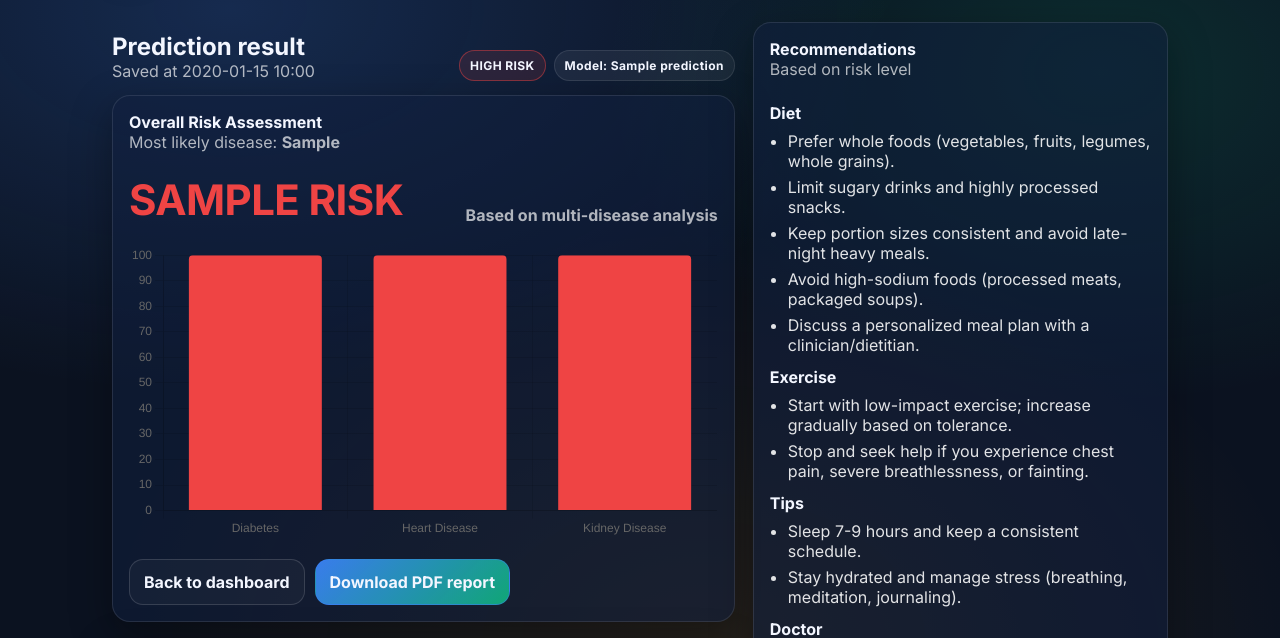
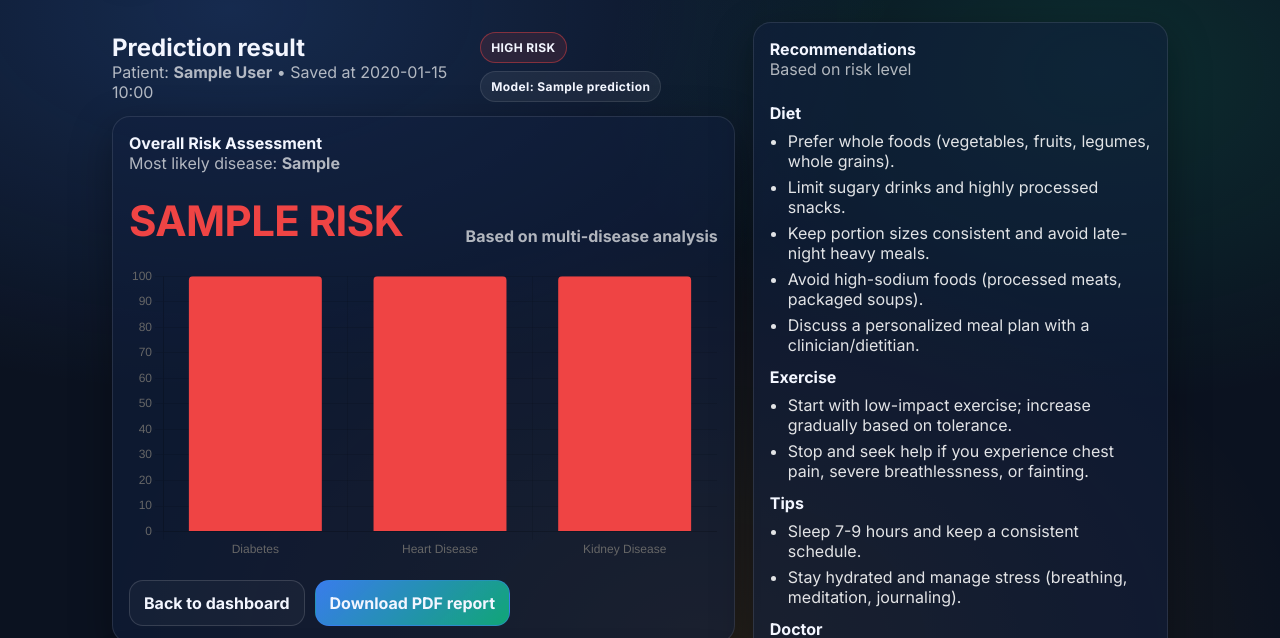
Before and after one commit to shivamgiri068/chronic-ml-predictor, a Flask app: page /result/1 in a window 1280 px wide. Shown: the part 87-725 px from the top of the page. Run offline with Flask 3, Linux system fonts and the light colour scheme; a user stored in the database is signed in; tables that the repository leaves empty hold one stand-in row (values such as "Sample post").

Commit message:
Enhance: Add patient name to results UI and PDF report

```diff
--- a/app.py
+++ b/app.py
@@ -488,6 +488,7 @@ def create_app() -> Flask:
         pdf.cell(0, 10, "Chronic Disease Risk Report", ln=1)
 
         pdf.set_font("Helvetica", size=11)
+        pdf.cell(0, 8, f"Patient Name: {pred.user.name}", ln=1)
         pdf.cell(0, 8, f"Generated: {datetime.utcnow().strftime('%Y-%m-%d %H:%M UTC')}", ln=1)
         pdf.ln(2)
 
--- a/templates/result.html
+++ b/templates/result.html
@@ -5,7 +5,7 @@
       <div class="page-title">
         <div>
           <h2>Prediction result</h2>
-          <div class="muted">Saved at {{ pred.created_at.strftime("%Y-%m-%d %H:%M") }}</div>
+          <div class="muted">Patient: <b>{{ pred.user.name }}</b> &bull; Saved at {{ pred.created_at.strftime("%Y-%m-%d %H:%M") }}</div>
         </div>
         <div class="pill-row">
           {% if pred.risk_level == "low" %}
```
